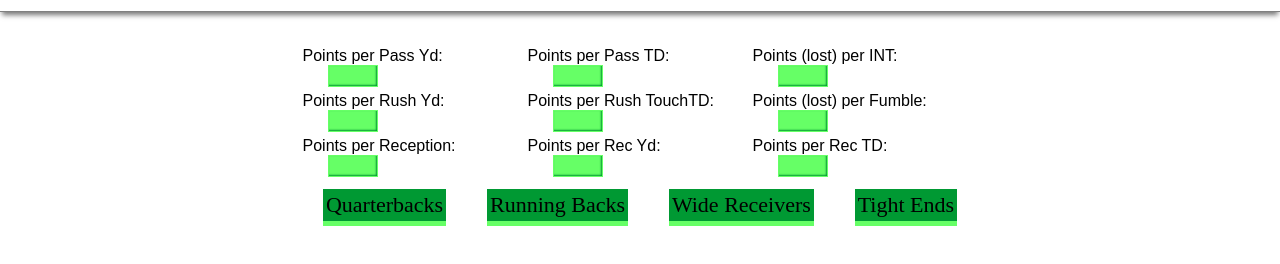
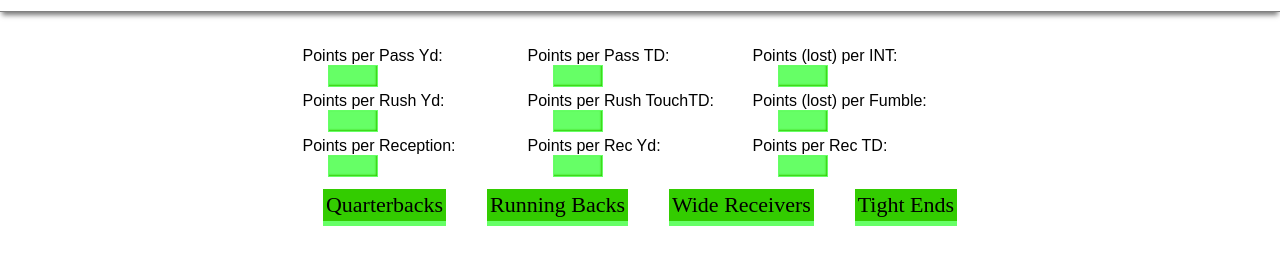
Before and after one commit to norskmatty/fantasyfootballcalc, a plain HTML site: page index.html in a window 1280 px wide. Shown: the part 88-352 px from the top of the page. Drawn offline with nearby package versions, Linux system fonts and the light colour scheme; a web font is replaced by a local one.

Commit message:
minor change

```diff
--- a/css/style.css
+++ b/css/style.css
@@ -64,13 +64,13 @@ html {
 	width: 50px;
 	background-color: #66FF66;
 	border: solid 1px #66FF66;
-	box-shadow: inset -1px -1px 2px #009933;
+	box-shadow: inset -1px -1px 2px #33CC00;
 	font-size: 16px;
 	font-family: "Slabo";
 }
 
 input[type="text"]:focus {
-	box-shadow: inset 2px 2px 5px #009933;
+	box-shadow: inset 2px 2px 5px #33CC00;
 }
 
 .passingentry, .rushingentry {
@@ -88,7 +88,7 @@ input[type="text"]:focus {
 input[type="submit"] {
 	padding: 3px;
 	font-family: 'IM Fell Great Primer';
-	background-color: #009933;
+	background-color: #33CC00;
 	font-size: 22px;
 	border: none;
 	box-shadow: 0 5px #66FF66;
@@ -97,12 +97,12 @@ input[type="submit"] {
 
 input[type="submit"]:hover {
 	background-color: #66FF66;
-	box-shadow: 0 5px #009933;
+	box-shadow: 0 5px #33CC00;
 }
 
 input[type="submit"]:active {
 	background-color: #66FF66;
-	box-shadow: 0 1px #009933;
+	box-shadow: 0 1px #33CC00;
 	margin-top: 4px;
 }
 
```
